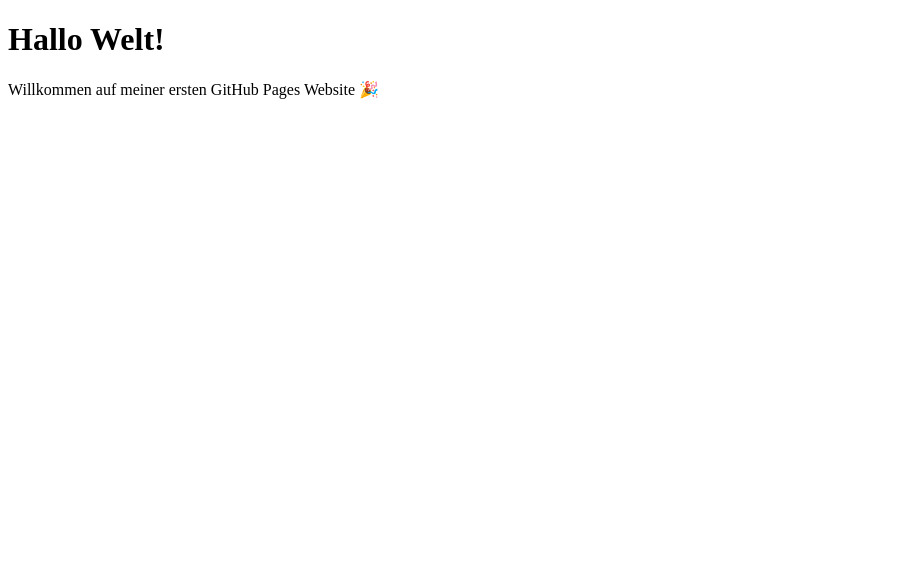
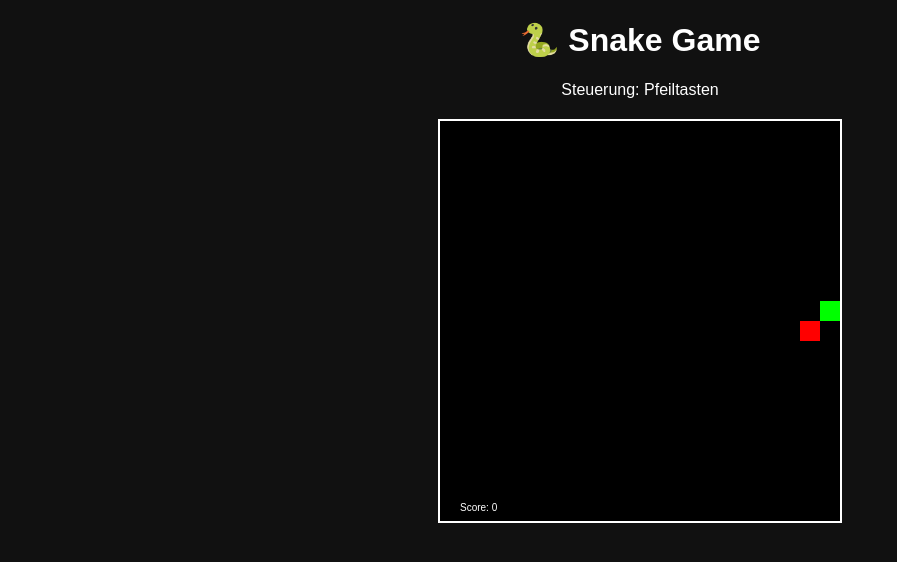
Before and after one commit to Hey90n/mein-webseite-projekt, a plain HTML site: page index.html in a window 1280 px wide. Shown: the whole page, without its empty margins (0-897 px from the left). Drawn offline with Linux system fonts and the light colour scheme.

Commit message:
Update index.html

```diff
--- a/index.html
+++ b/index.html
@@ -2,10 +2,97 @@
 <html>
 <head>
     <meta charset="UTF-8">
-    <title>Meine erste GitHub-Seite</title>
+    <title>Snake Game</title>
+    <style>
+        body {
+            background-color: #111;
+            color: white;
+            text-align: center;
+            font-family: sans-serif;
+        }
+        canvas {
+            background-color: black;
+            display: block;
+            margin: 20px auto;
+            border: 2px solid white;
+        }
+    </style>
 </head>
 <body>
-    <h1>Hallo Welt!</h1>
-    <p>Willkommen auf meiner ersten GitHub Pages Website 🎉</p>
+    <h1>🐍 Snake Game</h1>
+    <p>Steuerung: Pfeiltasten</p>
+    <canvas id="gameCanvas" width="400" height="400"></canvas>
+    <script>
+        const canvas = document.getElementById("gameCanvas");
+        const ctx = canvas.getContext("2d");
+        const box = 20;
+        let snake = [{ x: 9 * box, y: 9 * box }];
+        let direction = "RIGHT";
+        let food = {
+            x: Math.floor(Math.random() * 20) * box,
+            y: Math.floor(Math.random() * 20) * box
+        };
+        let score = 0;
+
+        document.addEventListener("keydown", event => {
+            if (event.key === "ArrowLeft" && direction !== "RIGHT") direction = "LEFT";
+            else if (event.key === "ArrowUp" && direction !== "DOWN") direction = "UP";
+            else if (event.key === "ArrowRight" && direction !== "LEFT") direction = "RIGHT";
+            else if (event.key === "ArrowDown" && direction !== "UP") direction = "DOWN";
+        });
+
+        function draw() {
+            ctx.clearRect(0, 0, canvas.width, canvas.height);
+
+            ctx.fillStyle = "red";
+            ctx.fillRect(food.x, food.y, box, box);
+
+            for (let i = 0; i < snake.length; i++) {
+                ctx.fillStyle = i === 0 ? "lime" : "green";
+                ctx.fillRect(snake[i].x, snake[i].y, box, box);
+            }
+
+            ctx.fillStyle = "white";
+            ctx.fillText("Score: " + score, box, canvas.height - 10);
+
+            let headX = snake[0].x;
+            let headY = snake[0].y;
+
+            if (direction === "LEFT") headX -= box;
+            else if (direction === "UP") headY -= box;
+            else if (direction === "RIGHT") headX += box;
+            else if (direction === "DOWN") headY += box;
+
+            if (headX === food.x && headY === food.y) {
+                score++;
+                food = {
+                    x: Math.floor(Math.random() * 20) * box,
+                    y: Math.floor(Math.random() * 20) * box
+                };
+            } else {
+                snake.pop();
+            }
+
+            let newHead = { x: headX, y: headY };
+
+            if (
+                headX < 0 || headX >= canvas.width ||
+                headY < 0 || headY >= canvas.height ||
+                collision(newHead, snake)
+            ) {
+                clearInterval(game);
+                alert("Game Over! Score: " + score);
+                return;
+            }
+
+            snake.unshift(newHead);
+        }
+
+        function collision(head, array) {
+            return array.some(segment => segment.x === head.x && segment.y === head.y);
+        }
+
+        const game = setInterval(draw, 150);
+    </script>
 </body>
 </html>
```
